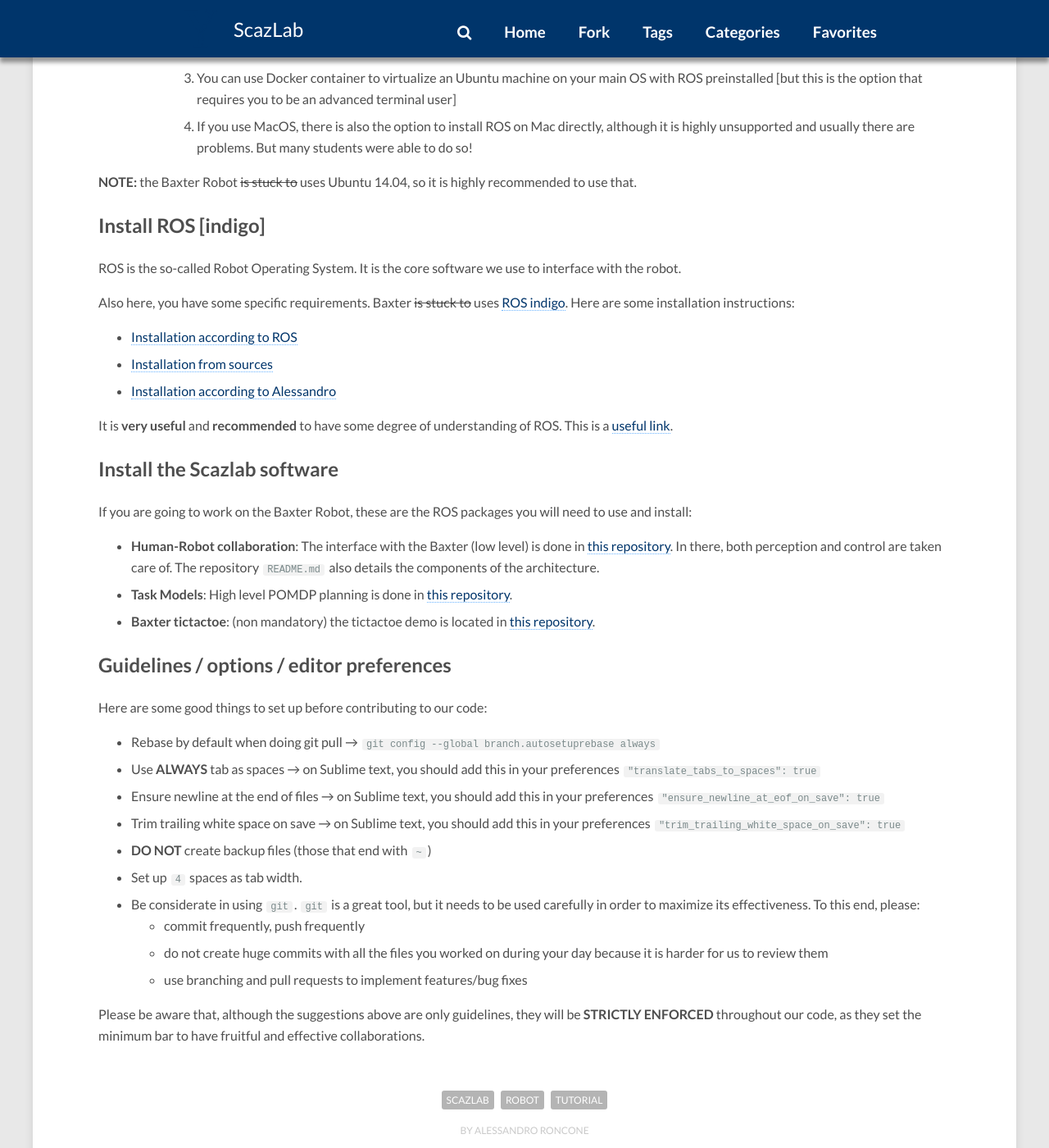
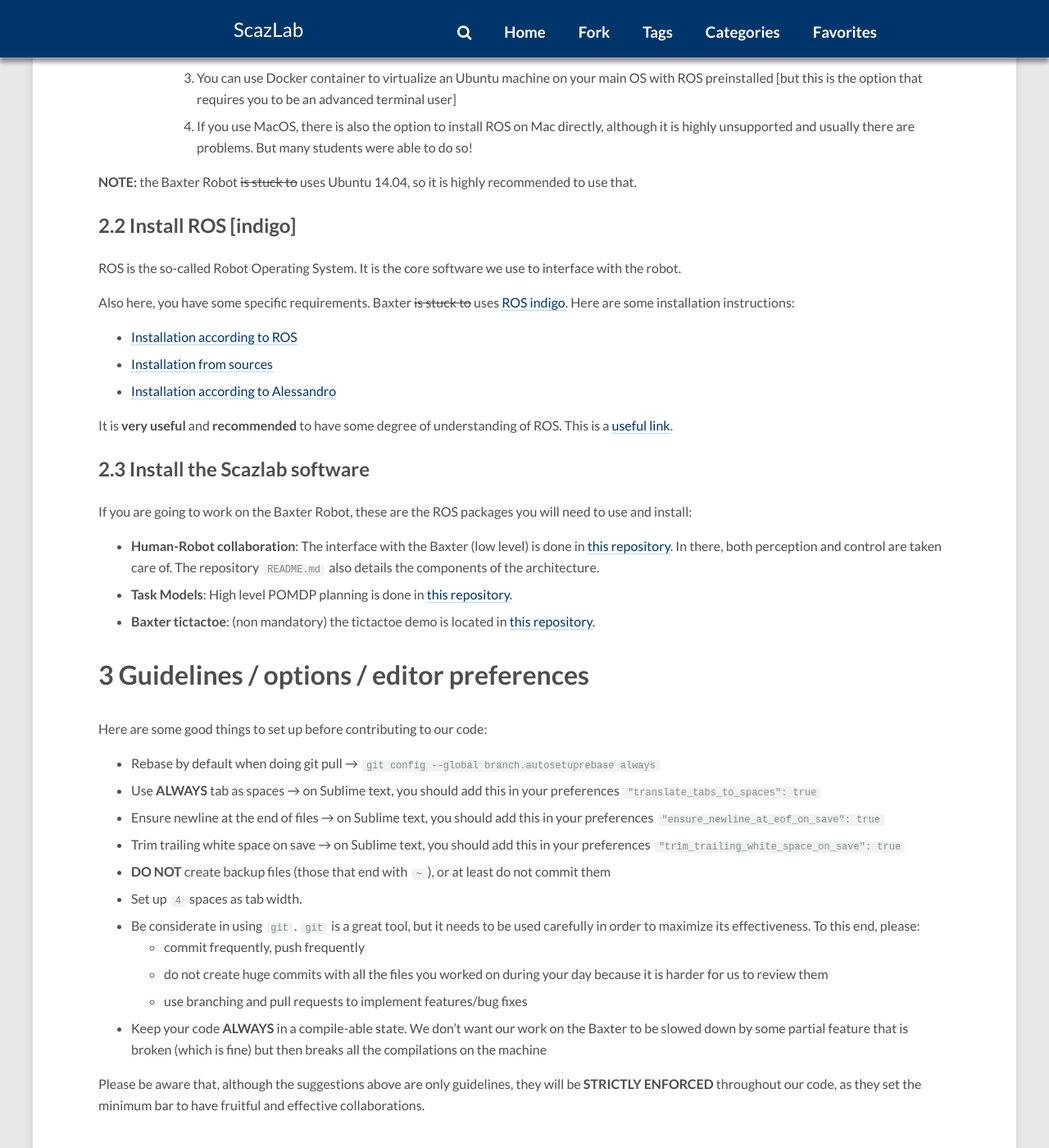
Before and after one commit to ScazLab/ScazLab.github.io, a Jekyll site: the page built from _posts/2017-09-19-Start-in-the-lab.md, in a window 1280 px wide and 1400 px high, scrolled down 1504 px. Shown: the whole window at 82% size. Built offline with Jekyll 4.4.1, drawn with Linux system fonts in a browser that asks for light colours; nearby versions of some CDN libraries; comment, search, counter and statistics services are not loaded; some of the changed text lies outside the part shown.

Commit message:
Minor fix

```diff
--- a/_posts/2017-09-19-Start-in-the-lab.md
+++ b/_posts/2017-09-19-Start-in-the-lab.md
@@ -15,17 +15,17 @@
 
 <!-- More -->
 
-# Initial setup
+# 1. Initial setup
 
  1. Create an account on our [official Slack team](scazlab.slack.com), and share your username with your supervisor. Ideally, install slack on your machine as well as on your phone in oder to be always up to date with what happens on the lab. Most of our internal communication happens there.
  2. Create an account on [GitHub](github.com), and share your username with your supervisor.
  3. Write to [Larissa](http://scazlab.yale.edu/people/larissa-hall) in order to manage all the bureaucracy and get lab access with your Yale ID. Put your supervisor in Cc.
 
-# Software installation
+# 2. Software
 
 For what concerns the software, your mileage may vary. This is what you need to if you are doing software development on the Human--Robot Collaboration side of the lab (but it may apply to others as well)
 
-## Install Ubuntu [14.04]
+## 2.1 Install Ubuntu [14.04]
 
 Linux (and Ubuntu) is our operating system of choice. It is not important to be a Linux expert, but you need at least to have it installed in order to be able to develop on an environment as similar as possible to the one you will use when using the Baxter Robot (or similar ROS-based robots).
 
@@ -42,7 +42,7 @@
 
 **NOTE:** the Baxter Robot ~~is stuck to~~ uses Ubuntu 14.04, so it is highly recommended to use that.
 
-## Install ROS [indigo]
+## 2.2 Install ROS [indigo]
 
 ROS is the so-called Robot Operating System. It is the core software we use to interface with the robot.
 
@@ -54,7 +54,7 @@
 
 It is **very useful** and **recommended** to have some degree of understanding of ROS. This is a [useful link](https://alecive.github.io/ros_concepts.html).
 
-## Install the Scazlab software
+## 2.3 Install the Scazlab software
 
 If you are going to work on the Baxter Robot, these are the ROS packages you will need to use and install:
 
@@ -63,7 +63,7 @@
 - **Task Models**: High level POMDP planning is done in [this repository](https://github.com/scazlab/task-models).
 - **Baxter tictactoe**: (non mandatory) the tictactoe demo is located in [this repository](https://github.com/ScazLab/baxter_tictactoe).
 
-## Guidelines / options / editor preferences
+# 3 Guidelines / options / editor preferences
 
 Here are some good things to set up before contributing to our code:
 
@@ -71,12 +71,13 @@
  * Use **ALWAYS** tab as spaces → on Sublime text, you should add this in your preferences `"translate_tabs_to_spaces": true`
  * Ensure newline at the end of files → on Sublime text, you should add this in your preferences `"ensure_newline_at_eof_on_save": true`
  * Trim trailing white space on save → on Sublime text, you should add this in your preferences `"trim_trailing_white_space_on_save": true`
- * **DO NOT** create backup files (those that end with `~`)
+ * **DO NOT** create backup files (those that end with `~`), or at least do not commit them
  * Set up `4` spaces as tab width.
  * Be considerate in using `git`. `git` is a great tool, but it needs to be used carefully in order to maximize its effectiveness. To this end, please:
     * commit frequently, push frequently
     * do not create huge commits with all the files you worked on during your day because it is harder for us to review them
     * use branching and pull requests to implement features/bug fixes
+ * Keep your code **ALWAYS** in a compile-able state. We don't want our work on the Baxter to be slowed down by some partial feature that is broken (which is fine) but then breaks all the compilations on the machine
 
 
 Please be aware that, although the suggestions above are only guidelines, they will be **STRICTLY ENFORCED** throughout our code, as they set the minimum bar to have fruitful and effective collaborations.
```
